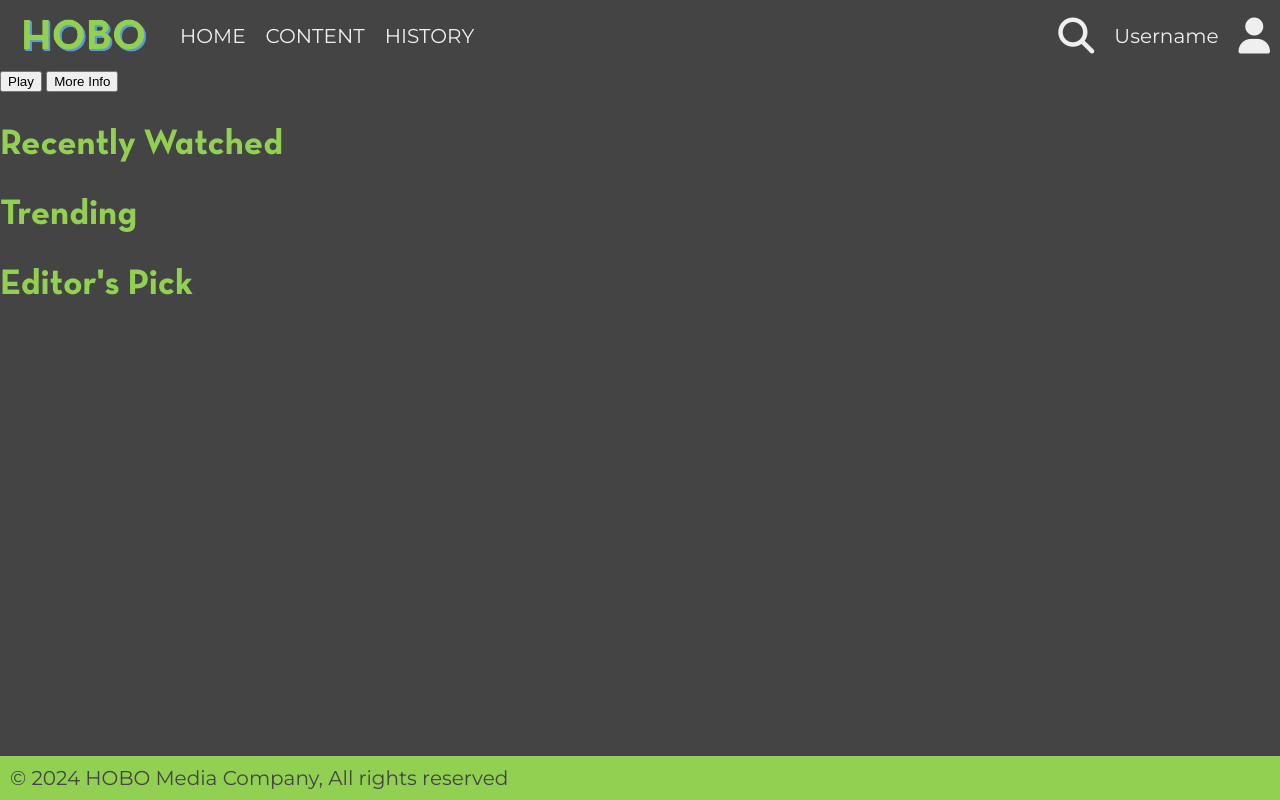
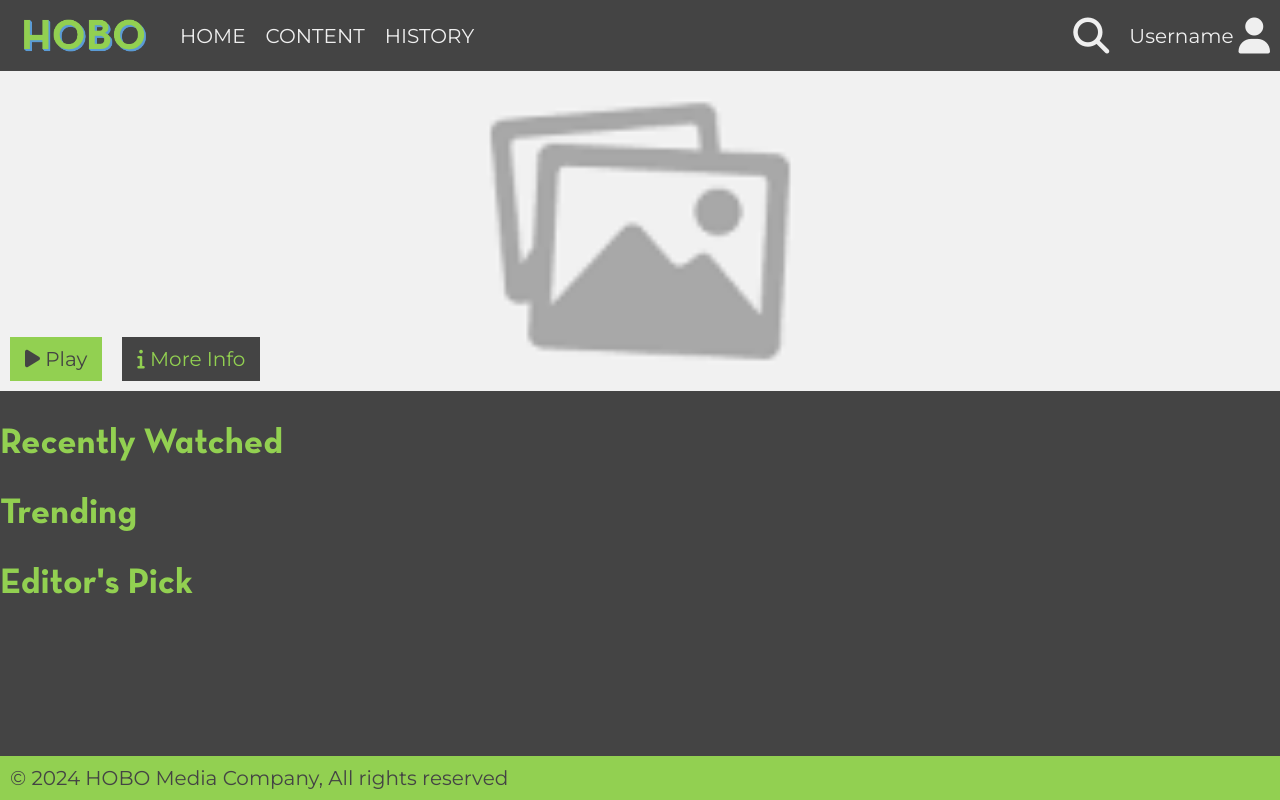
Before and after one commit to PRdWit/Ala-Project-2, a Django app: page / in a window 1280 px wide. Run offline with Django 5.2, Linux system fonts and the light colour scheme; style sheets or scripts are compiled from the project's sources; some libraries are stand-ins or nearby versions.

Commit message:
homepage styling

```diff
--- a/HOBO/HoboBrain/static/SCSS/global.scss
+++ b/HOBO/HoboBrain/static/SCSS/global.scss
@@ -56,9 +56,17 @@ body {
                 font-size: 36px;
             }
 
-            p {
-                font-size: 20px;
-                margin: 0;
+            a {
+                display: flex;
+                align-items: center;
+                gap: 5px;
+                text-decoration: none;
+                color: $white;
+
+                p {
+                    font-size: 20px;
+                    margin: 0;
+                }
             }
         }
     }
--- /dev/null
+++ b/HOBO/HoboBrain/static/SCSS/homepage.scss
@@ -0,0 +1,44 @@
+@import url('https://fonts.googleapis.com/css2?family=Montserrat:ital@0;1&display=swap');
+@font-face {font-family: NeutraText; src: url(../fonts/NeutraText-BoldAlt.otf)}
+
+$lime: #92d051;
+$blue: #5b9bd5;
+$dark: #444444;
+$white: #efefef;
+
+$parafont: "Montserrat", sans-serif;
+$titlefont: NeutraText;
+
+main {
+    #top-section {
+        width: auto;
+        height: 40vh;
+        background-image: url("../Pics/dummy.png");
+        background-position: center;
+        background-repeat: no-repeat;
+        background-size: cover;
+        display: flex;
+        align-items: end;
+        gap: 10px;
+
+        button {
+            font-family: $parafont;
+            font-size: 20px;
+            border: none;
+            padding: 10px 15px;
+            margin: 0 0 10px 10px;
+
+            &#play {
+                background-color: $lime;
+                color: $dark;
+            }
+
+            &#info {
+                background-color: $dark;
+                color: $lime;
+            }
+        }
+
+
+    }
+}
--- a/HOBO/HoboBrain/templates/base.html
+++ b/HOBO/HoboBrain/templates/base.html
@@ -4,15 +4,15 @@
     <meta charset="UTF-8">
     <meta name="viewport" content="width=device-width, initial-scale=1.0">
     <title>
-        {% block title %}
-            HoBo
-        {% endblock %}
+        {% block title %} HoBo {% endblock %}
     </title>
     {% load static %}
     {% load compress %}
     {% compress css %}
         <link rel="stylesheet" href="{%static 'SCSS/global.scss' %}" type="text/x-scss">
     {% endcompress %}
+
+    {% block scss %}{% endblock %}
     <script src="https://kit.fontawesome.com/9ce9532b81.js" crossorigin="anonymous"></script>
     <link rel="icon" type="image/x-icon" href="{% static "Pics/HOBO_Beeldmerk.png" %}">
 </head>
@@ -26,8 +26,10 @@
         </nav>
         <section id="navR">
             <i class="fa-solid fa-magnifying-glass"></i>
-            <p>Username</p>
-            <a><i class="fa-solid fa-user" id="profile"></i></a>
+            <a href="{% url 'profile' %}">
+                <p>Username</p>
+                <i class="fa-solid fa-user" id="profile"></i>
+            </a>
         </section>
     </header>
     <main>
--- a/HOBO/HoboBrain/templates/homepage.html
+++ b/HOBO/HoboBrain/templates/homepage.html
@@ -1,8 +1,19 @@
-{% extends "base.html" %} {% block title %} Homepage ~ HoBo {% endblock %}
+{% extends "base.html" %}
+
+{% block title %} Homepage ~ HoBo {% endblock %}
+
+{% block scss %}
+    {% load static %}
+    {% load compress %}
+    {% compress css %}
+            <link rel="stylesheet" href="{%static 'SCSS/homepage.scss' %}" type="text/x-scss">
+    {% endcompress %}
+{% endblock %}
+
 {% block content %}
 <section id="top-section">
-    <button>Play</button>
-    <button>More Info</button>
+    <button id="play"><i class="fa-solid fa-play"></i> Play</button>
+    <button id="info"><i class="fa-solid fa-info"></i> More Info</button>
 </section>
 <section id="bottom-section">
     <h3>Recently Watched</h3>
@@ -11,6 +22,5 @@
     <div></div>
     <h3>Editor's Pick</h3>
     <div></div>
-
 </section>
 {% endblock %}
```
